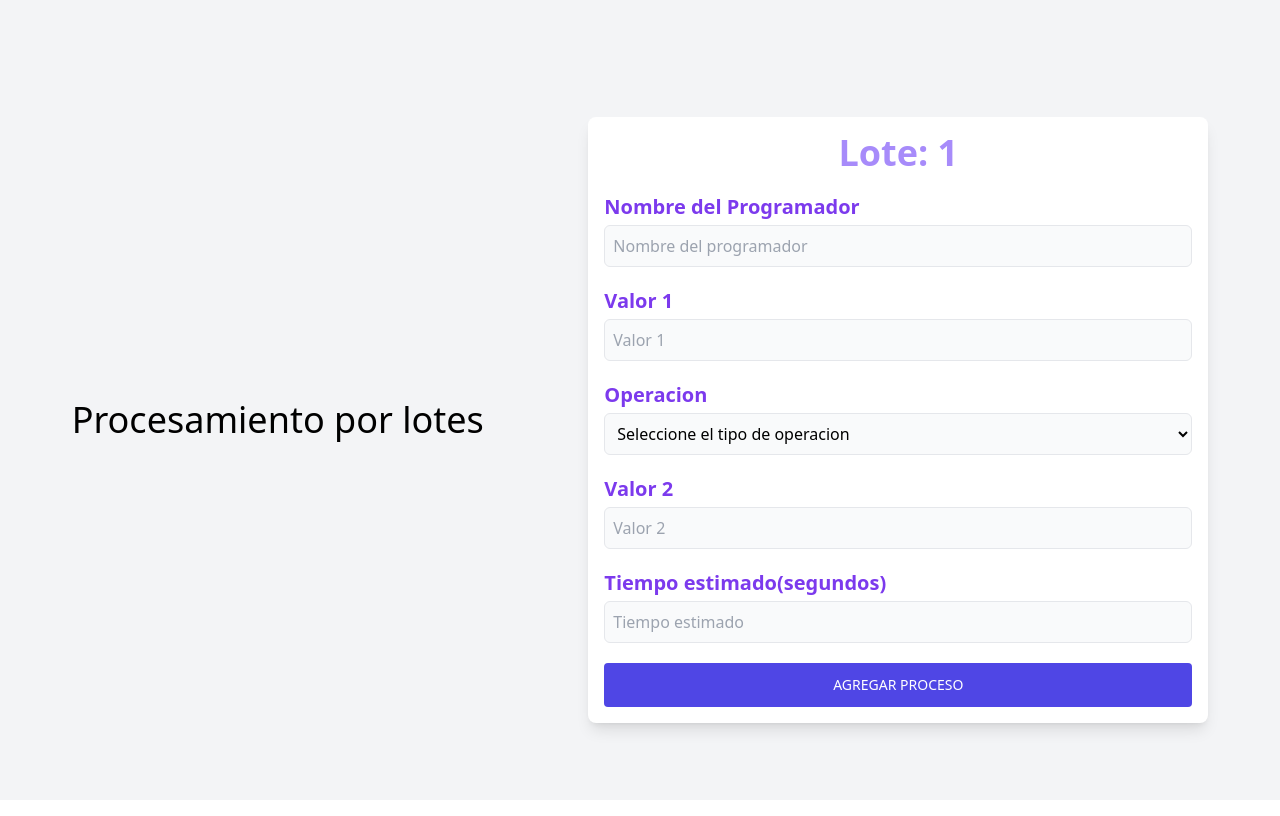
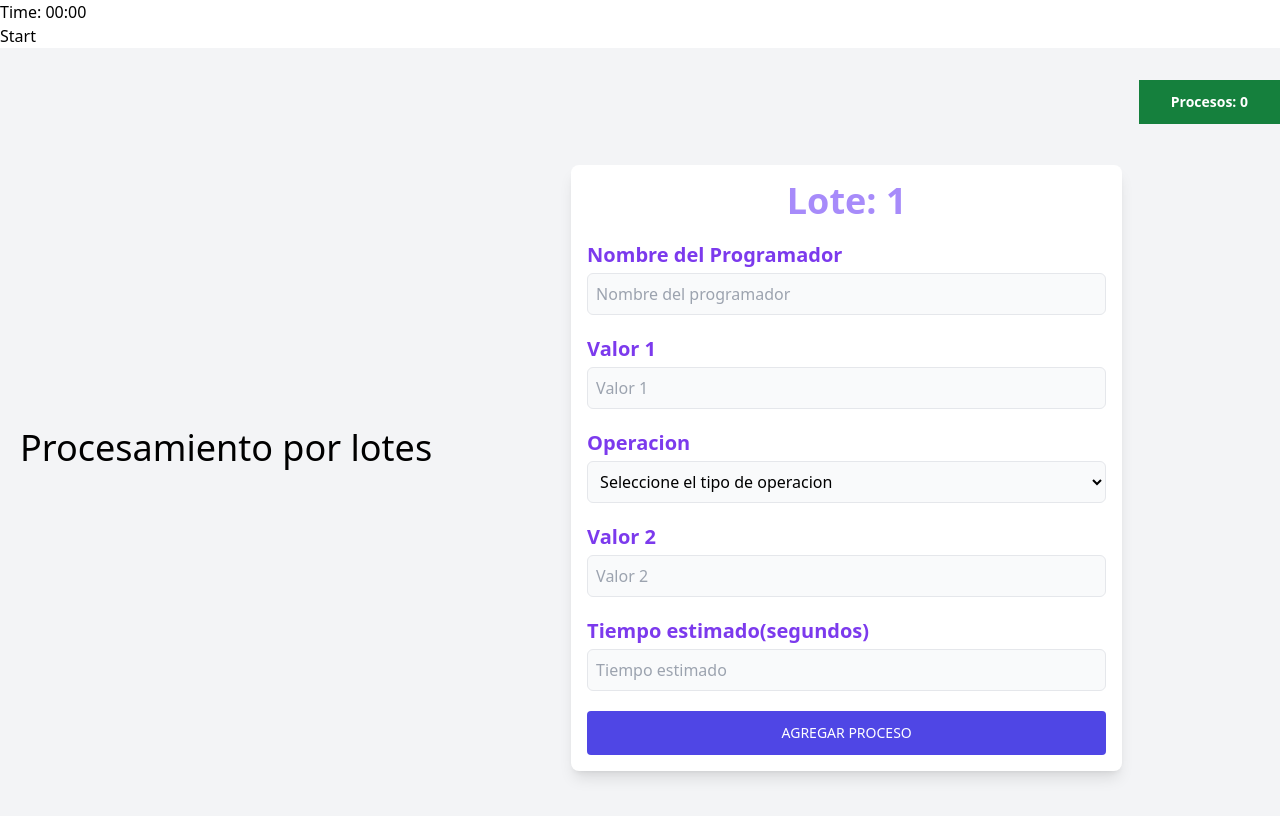
Before and after one commit to TeckAlberto/simulacion-procesos, a React (Vite) app: page / in a window 1280 px wide. Shown: the top 816 px of the page. Built offline with nearby package versions, Linux system fonts and the light colour scheme.

Commit message:
add the timer and configure the execte of processes

```diff
--- a/src/App.tsx
+++ b/src/App.tsx
@@ -2,11 +2,12 @@ import { useContext, useState } from 'react';
 import { SimulationContext } from './context/SimulationProvider';
 import { SimulationContextType } from './context/types';
 import Process from './components/Process';
+import Time from './components/Time';
 
 export default function App() {
   const [process, setProcess] = useState(false);
   //const [error, setError] = useState(false);
-  const { lot, lots } = useContext(SimulationContext) as SimulationContextType;
+  const { lot, lots, count } = useContext(SimulationContext) as SimulationContextType;
 
 
   const handleClick = (): void => {
@@ -20,14 +21,24 @@ export default function App() {
         <div className='relative'>
           {(lot.length > 0 || lots.length > 0) ? (
             <button
-              className='absolute left-0 px-8 py-3 text-sm font-bold text-white bg-blue-500 top-10'
+              className='absolute block w-full px-8 py-3 text-sm font-bold text-white bg-blue-500 md:w-auto md:left-0 top-5'
               onClick={ handleClick}
             >
               Empezar Procesos
             </button>
           ) : null}
-          <div className='flex flex-col items-center justify-center h-screen p-5 bg-gray-100 md:flex-row'>
-            <h1 className="mt-10 text-4xl md:mx-auto md:w-1/3 text-bond">Procesamiento por lotes</h1>
+
+            <p className='absolute block w-full px-8 py-3 text-sm font-bold text-center text-white bg-green-700 md:w-auto md:right-0 top-20'>Procesos: {count}  </p>
+
+          <div>
+            <Time
+              timeNumber={12}
+              message='Hola mundo'
+            />
+          </div>
+
+          <div className='flex flex-col items-center justify-center h-screen p-5 bg-gray-100 lg:flex-row'>
+            <h1 className="mt-10 text-4xl md:mt-0 md:mx-auto lg:w-1/3 text-bond">Procesamiento por lotes</h1>
             <Process />
           </div>
         </div>
--- a/src/components/Process.tsx
+++ b/src/components/Process.tsx
@@ -4,10 +4,8 @@ import { SimulationContextType, Lot } from '../context/types'
 import Error from './Error'
 export default function Process() {
 
-  const { lot, setLot, lots, setLots } = useContext(SimulationContext) as SimulationContextType
+  const { lot, setLot, lots, setLots, count, setCount } = useContext(SimulationContext) as SimulationContextType
   const [ errors, setErrors ] = useState<Array<string>>([])
-  const [ count, setCount ] = useState<number>(1)
-
   const nameRef: RefObject<HTMLInputElement> = createRef()
   const operationRef: RefObject<HTMLSelectElement> = createRef()
   const timeRef: RefObject<HTMLInputElement> = createRef()
@@ -31,6 +29,8 @@ export default function Process() {
         return;
       }
 
+
+      setCount(count + 1)
       const lotData: Lot = {
         id: count,
         name: nameRef.current?.value.toString(),
@@ -40,7 +40,7 @@ export default function Process() {
         time: Number(timeRef.current?.value),
       }
 
-      setCount(count + 1)
+
       const updatedLot: Array<Lot> = [...lot, lotData];
       setLot(updatedLot);
 
@@ -61,8 +61,8 @@ export default function Process() {
 
 
   return (
-    <div className="w-1/2 p-4 mx-auto mt-10 bg-white rounded-lg shadow-lg">
-      <form className='' noValidate onSubmit={handleSubmitProcess}>
+    <main className="w-2/3 mx-auto mt-10">
+      <form className='p-4 mx-auto bg-white rounded-lg shadow-lg lg:w-2/3' noValidate onSubmit={handleSubmitProcess}>
 
         <h2 className='mb-5 text-4xl font-bold text-center text-violet-400'>Lote: {lots.length + 1}</h2>
 
@@ -154,6 +154,6 @@ export default function Process() {
 
 
       </form>
-    </div>
+    </main>
   )
 }
--- a/src/components/Processes.tsx
+++ b/src/components/Processes.tsx
@@ -1,9 +1,14 @@
+import { useContext } from "react"
+import { SimulationContext } from "../context/SimulationProvider"
+import { SimulationContextType } from "../context/types"
+export default function Processes() {
 
-export default function Processes() {
+    const {count }  = useContext(SimulationContext) as SimulationContextType
+
     return (
       <>
         <div className="relative">
-        <p></p>
+          <p className='absolute block w-full px-8 py-3 text-sm font-bold text-center text-white bg-green-700 md:w-auto md:right-0 top-20'>Procesos: {count} </p>
         </div>
       </>
     )
--- a/src/components/Time.tsx
+++ b/src/components/Time.tsx
@@ -1,13 +1,38 @@
-type TimeType = {
-    time: number
-    message: string
-}
+import { useState } from "react";
+import { TimeType } from "../context/types"
 
-export default function Time({time, message}: TimeType) {
+export default function Time({timeNumber, message}: TimeType) {
 
+    const [time, setTime] = useState(0);
 
+    const startTimer = () => {
+        const intervalId = setInterval(() => {
+        setTime(prevTime => prevTime + 1);
+        }, 1000); // Actualiza cada segundo
+
+        return intervalId;
+    };
+
+    const formatTime = (seconds: number) => {
+        const minutes = Math.floor(seconds / 60);
+        const remainingSeconds = seconds % 60;
+
+        const formattedMinutes = String(minutes).padStart(2, '0');
+        const formattedSeconds = String(remainingSeconds).padStart(2, '0');
+
+        return `${formattedMinutes}:${formattedSeconds}`;
+    };
+
+    const [intervalId, setIntervalId] = useState<number | null>(null);
 
     return (
-        <div>Time</div>
+        <div>
+            <div>Time: {formatTime(time)}</div>
+            {!intervalId ? (
+                <button onClick={() => setIntervalId(startTimer())}>Start</button>
+            ) : (
+                <button onClick={() => clearInterval(intervalId)}>Stop</button>
+            )}
+        </div>
     )
 }
--- a/src/context/SimulationProvider.tsx
+++ b/src/context/SimulationProvider.tsx
@@ -13,6 +13,8 @@ export function SimulationProvider({ children }: Props) {
     const [ lot, setLot ] = useState<Array<Lot>>([])
     const [ lots, setLots ] = useState<Array<Array<Lot>>>([])
     const [ timeGlobal, setTimeGlobal ] = useState<boolean>(false)
+  const [ count, setCount ] = useState<number>(0)
+
 
 
     return (
@@ -24,7 +26,9 @@ export function SimulationProvider({ children }: Props) {
             lots,
             setLots,
             timeGlobal,
-            setTimeGlobal
+            setTimeGlobal,
+            count,
+            setCount
           }}
         >
           {children}
```
Also changed, not shown: src/context/types.ts (+8 -1 lines). Lines whose indentation alone changed are shown as unchanged.
